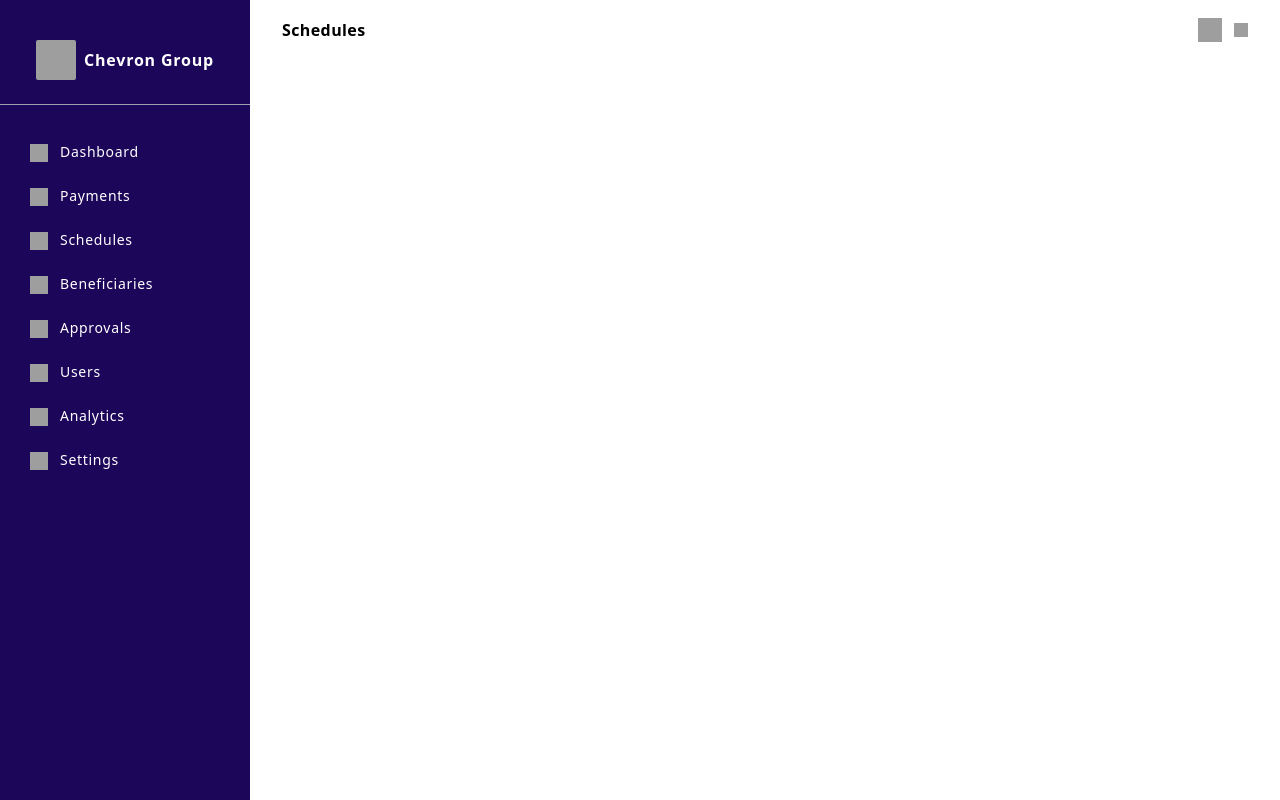
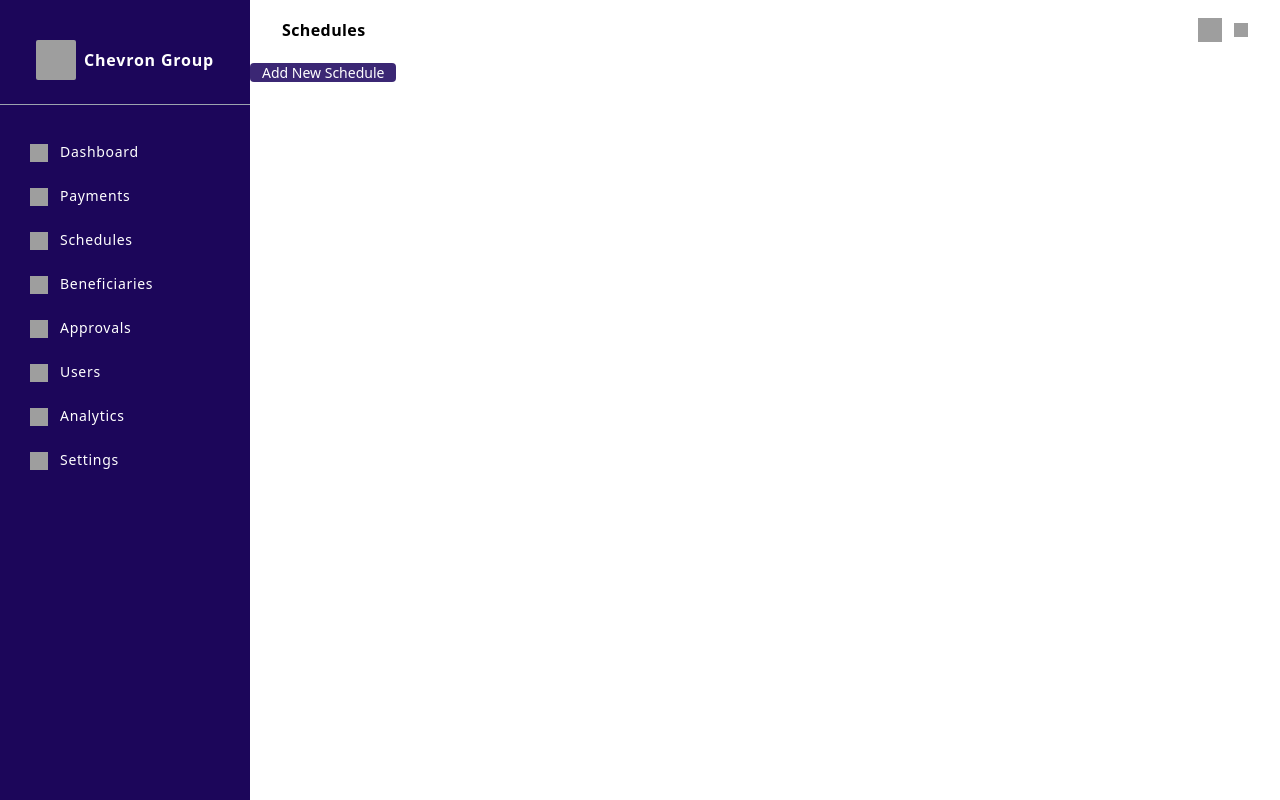
Before and after one commit to daysuwaa/chevron-figma, a React (Create React App) app: page /schedules in a window 1280 px wide. Built offline with nearby package versions, Linux system fonts and the light colour scheme; grey boxes are pictures that could not be loaded.

Commit message:
Payment done

```diff
--- a/src/components/Schedules.jsx
+++ b/src/components/Schedules.jsx
@@ -1,19 +1,31 @@
 import React from 'react'
 import man from '../assets/image 1.png'
 import arrowdown from '../assets/FiChevronDown.svg'
+// import computer from '../assets/computer.png';
 
 
 const Schedules = () => {
   return (
     <div className='bg-[#F6F6F6]]'>
-   <div className='flex px-[32px] py-[18px] justify-between h-[60px]' style={{ background: '#fff' }}>
+      {/* navbarrr */}
+    <div className='flex px-[32px] py-[18px] justify-between h-[60px]' style={{ background: '#fff' }}>
         <p className='font-semibold tracking-wide '>Schedules</p>
         <div className='flex items-center'>
           <img src={man} alt='arrow' className='w-[24px] h-[24px] mr-3' />
           <img src={arrowdown} alt='man' className='w-[14px] h-[14px]' />
         </div>
       </div>
+
+      {/* button */}
+      <div>
+        <buttton className = "mr-auto bg-[#3B2774] rounded items-center h-[32px] px-[12px] text-white text-sm">
+          Add New Schedule
+
+        </buttton>
+      </div>
+
     </div>
+    // end of code
   )
 }
 
```
Also changed, not shown: src/components/Payment.jsx (+1 -1 lines).
